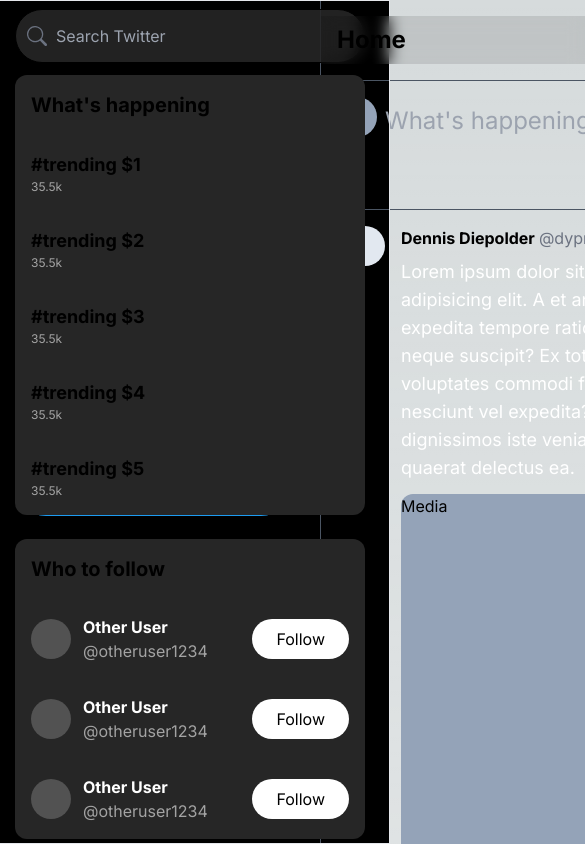
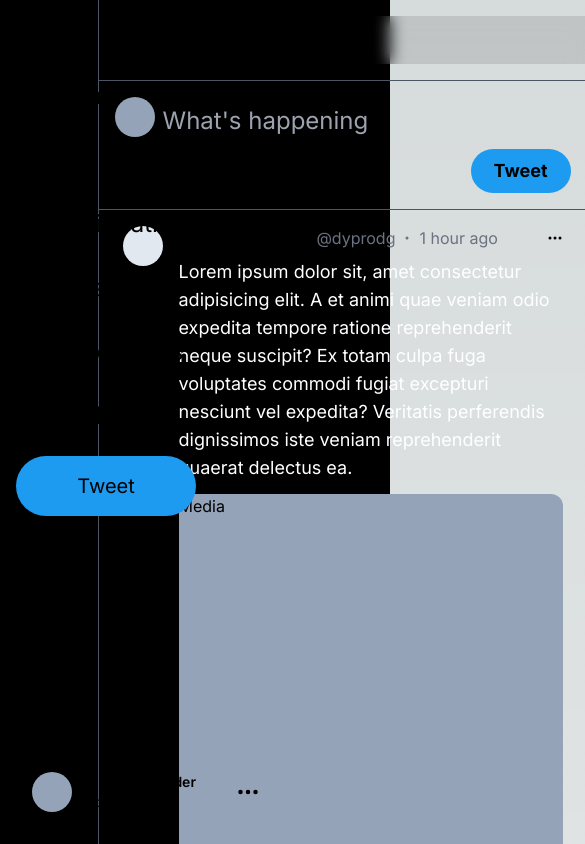
Before and after one commit to dyprodg/twitterclone, a Next.js app: page / in a window 390 px wide. Shown: the top 844 px of the page, 585 px wide, since content can reach past the window. Built offline with nearby package versions, Linux system fonts and the light colour scheme.

Commit message:
lgresponsive

```diff
--- a/src/app/page.tsx
+++ b/src/app/page.tsx
@@ -1,7 +1,6 @@
 import LeftSidebar from '@/components/LeftSidebar';
 import MainComp from '@/components/MainComp';
-
-import { BsSearch } from 'react-icons/bs';
+import RideSidebar from '@/components/RideSidebar';
 
 
 export default function Home() {
@@ -10,68 +9,11 @@
       <div className='max-w-screen-xl w-full h-full flex relative'>
         <LeftSidebar />
         <MainComp />
+        <RideSidebar />
 
 
 
 
-        <section className='fixed right-0 flex flex-col w-[400px] border items-stretch h-screen px-6'>
-          {/* Search Box */}
-          <div className='mt-2'>
-            <div className='relative w-full h-full group' >
-            <input
-              id='searchBox'
-              type='text'
-              placeholder='Search Twitter'
-              className='outline-none peer focus:border-primary border border-black placeholder:px-2 bg-neutral-800/90 w-full h-full rounded-full py-4 px-8' />
-            <label htmlFor='searchBox' className='absolute top-0 left-0 h-full flex items-center justify-center px-3 text-gray-500 peer-focus:text-primary'>
-              <BsSearch className='w-5 h-5' />
-            </label>
-            </div>
-          </div>
-          {/* Trending */}
-          <div className='flex flex-col rounded-xl bg-neutral-800 my-3'>
-            <h3 className='font-bold text-xl my-2 py-2 px-4'>What's happening</h3>
-            <div>
-              {
-                Array.from({length: 5}).map((_,i)=>(
-                  <div key={i} className='hover:bg-white/10 transition duration-100 p-4'>
-                    <div className='font-bold text-lg'>#trending ${i+1}</div>
-                    <div className='text-xs text-neutral-400'>35.5k</div>
-                  </div>
-                ))
-              }
-            </div>
-          </div>
-
-          {/* Follow Rec */}
-          <div className='flex flex-col rounded-xl bg-neutral-800 my-3'>
-            <h3 className='font-bold text-xl my-2 py-2 px-4'>Who to follow</h3>
-            <div>
-              {
-                Array.from({length: 3}).map((_,i)=>(
-                  <div className='flex justify-between items-center'>
-
-                    <div key={i} className='flex hover:bg-white/10 transition duration-100 p-4 space-x-3 items-center'>
-                      <div className='w-10 h-10 bg-neutral-600 rounded-full'></div>
-                      <div className='flex flex-col'>
-                        <div className='font-bold text-white'>Other User</div>
-                        <div className='text-neutral-400'>@otheruser1234</div>
-                      </div>
-                    </div>
-
-                    <div>
-                      <button className='rounded-full px-6 py-2 mx-4 bg-white text-black'>Follow</button>
-                    </div>
-
-                  </div>
-                ))
-              }
-            </div>
-          </div>
-
-
-
-        </section>
       </div>
     </div>
   )
--- a/src/components/LeftSidebar.tsx
+++ b/src/components/LeftSidebar.tsx
@@ -37,7 +37,7 @@
 
 const LeftSidebar = () => {
   return (
-    <section className='fixed w-[275px] flex flex-col items-stretch h-screen'>
+    <section className='fixed  flex flex-col items-stretch h-screen'>
     <div className='flex flex-col items-stretch h-screen space-y-4 my-4'>
     {
       NavigationItems.map((item) => (
@@ -48,7 +48,7 @@
           {item.title !== "Twitter" && <div>{item.title}</div>}
         </Link>
        ))}
-       <button className='w-full rounded-full m-4 bg-primary p-4 text-xl text-center hover:bg-opacity-70 transition duration-200'>Tweet</button>
+       <button className='w-[180px] lg:w-60 rounded-full m-4 bg-primary p-4 text-xl text-center hover:bg-opacity-70 transition duration-200'>Tweet</button>
     </div>
         {/* Profilbutton */}
     <button className='rounded-full flex items-center justify-between space-x-2 m-4 bg-transparent p-4 text-2xl text-center hover:bg-white/20 transition duration-200 w-full'>
--- a/src/components/MainComp.tsx
+++ b/src/components/MainComp.tsx
@@ -7,7 +7,7 @@
 
 const timeline = () => {
   return (
-    <main className='ml-[320px] flex w-full max-w-[650px] h-full min-h-screen flex-col border-l-[0.5px] border-r border-gray-600'>
+    <main className='ml-[25%] flex w-[650px] h-full min-h-screen flex-col border-l-[0.5px] border-r border-gray-600 mr-12'>
           <h1 className='text-2xl font-bold px-4 py-2 my-4 backdrop-blur bg-black/10 sticky top-0 z-20'>Home</h1>
           <div className='border-t-[0.5px] border-b-[0.5px] px-4 flex items-stretch space-x-2 py-4 border-gray-600 relative'>
             <div className='w-10 h-10 bg-slate-400 rounded-full flex-none'></div>
--- /dev/null
+++ b/src/components/RideSidebar.tsx
@@ -0,0 +1,70 @@
+import React from 'react'
+import { BsSearch }from 'react-icons/bs'
+
+
+
+
+const RideSidebar = () => {
+  return (
+    <section className='fixed right-0  flex-col max-w-[30%] items-stretch h-screen px-6 hidden 1400:block'>
+          {/* Search Box */}
+          <div className='mt-2'>
+            <div className='relative w-full h-full group' >
+            <input
+              id='searchBox'
+              type='text'
+              placeholder='Search Twitter'
+              className='outline-none peer focus:border-primary border border-black placeholder:px-2 bg-neutral-800/90 w-full h-full rounded-full py-4 px-8' />
+            <label htmlFor='searchBox' className='absolute top-0 left-0 h-full flex items-center justify-center px-3 text-gray-500 peer-focus:text-primary'>
+              <BsSearch className='w-5 h-5' />
+            </label>
+            </div>
+          </div>
+          {/* Trending */}
+          <div className='flex flex-col rounded-xl bg-neutral-800 my-3'>
+            <h3 className='font-bold text-xl my-2 py-2 px-4'>What's happening</h3>
+            <div>
+              {
+                Array.from({length: 5}).map((_,i)=>(
+                  <div key={i} className='hover:bg-white/10 transition duration-100 p-4'>
+                    <div className='font-bold text-lg'>#trending ${i+1}</div>
+                    <div className='text-xs text-neutral-400'>35.5k</div>
+                  </div>
+                ))
+              }
+            </div>
+          </div>
+
+          {/* Follow Rec */}
+          <div className='flex flex-col rounded-xl bg-neutral-800 my-3'>
+            <h3 className='font-bold text-xl my-2 py-2 px-4'>Who to follow</h3>
+            <div>
+              {
+                Array.from({length: 3}).map((_,i)=>(
+                  <div className='flex justify-between items-center'>
+
+                    <div key={i} className='flex hover:bg-white/10 transition duration-100 p-4 space-x-3 items-center'>
+                      <div className='w-10 h-10 bg-neutral-600 rounded-full'></div>
+                      <div className='flex flex-col'>
+                        <div className='font-bold text-white'>Other User</div>
+                        <div className='text-neutral-400'>@otheruser1234</div>
+                      </div>
+                    </div>
+
+                    <div>
+                      <button className='rounded-full px-6 py-2 mx-4 bg-white text-black'>Follow</button>
+                    </div>
+
+                  </div>
+                ))
+              }
+            </div>
+          </div>
+
+
+
+        </section>
+  )
+}
+
+export default RideSidebar
--- a/tailwind.config.ts
+++ b/tailwind.config.ts
@@ -13,6 +13,17 @@
         'gradient-conic':
           'conic-gradient(from 180deg at 50% 50%, var(--tw-gradient-stops))',
       },
+      screens: {
+        '1400': '1400px',
+        '1050': '1050px',
+      },
+      width: {
+        '1/5': '20%',
+      },
+      marginLeft: {
+        '1/5': '20%',
+      },
+
       colors:{
         primary: "rgb(29, 155, 240)",
       }
```
